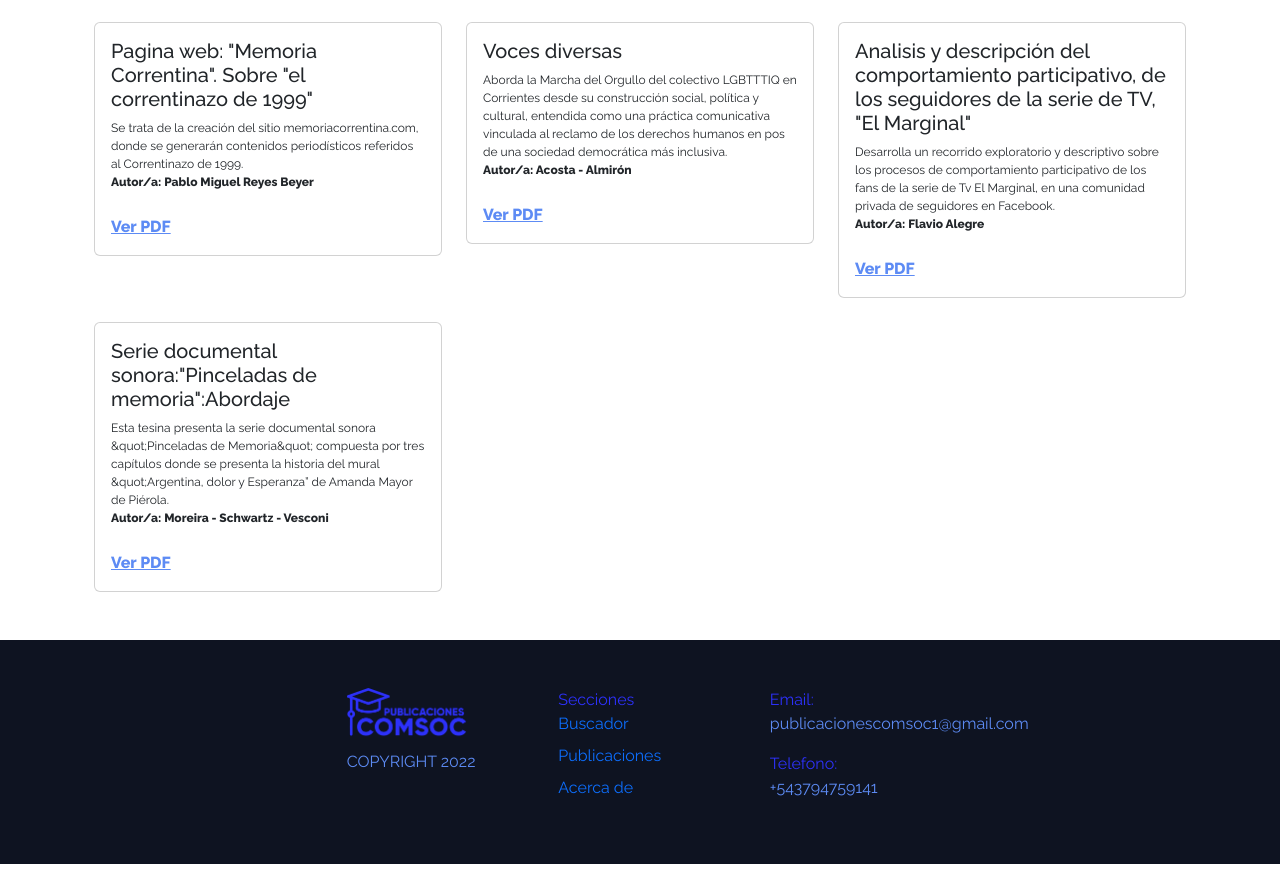
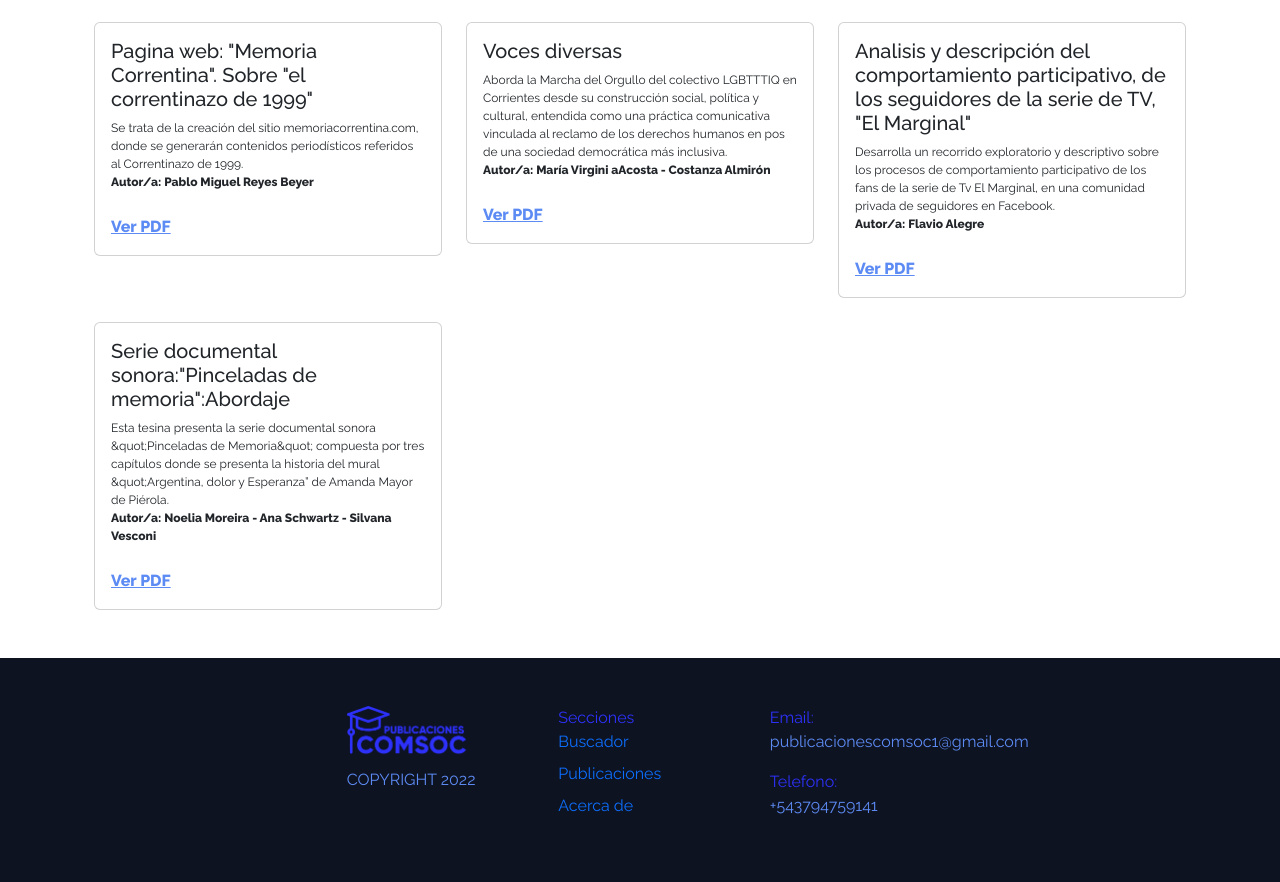
Before and after one commit to diegodg91/publicacionescomsoc, a React (Create React App) app: page /buscador in a window 1280 px wide. Shown: the part 977-1859 px from the top of the page. Built offline with nearby package versions, Linux system fonts and the light colour scheme.

Commit message:
Nombres de autores

```diff
--- a/src/Data/FakeApi.js
+++ b/src/Data/FakeApi.js
@@ -74,7 +74,7 @@ const documentos = [
                             {
                                 id:'8',
                                 categoria: 'produccion comunicacional',
-                                autor: 'Acosta - Almirón',
+                                autor: 'María Virgini aAcosta - Costanza Almirón',
                                 idCategoria: '08',
                                 titulo:'Voces diversas',
                                 descripcion:'Aborda la Marcha del Orgullo del colectivo LGBTTTIQ en Corrientes desde su construcción social, política y cultural, entendida como una práctica comunicativa vinculada al reclamo de los derechos humanos en pos de una sociedad democrática más inclusiva.',
@@ -94,7 +94,7 @@ const documentos = [
                                     {
                                         id:'10',
                                         categoria: 'produccion comunicacional',
-                                        autor: 'Moreira - Schwartz - Vesconi',
+                                        autor: 'Noelia Moreira - Ana Schwartz - Silvana Vesconi',
                                         idCategoria: '10',
                                         titulo:'Serie documental sonora:"Pinceladas de memoria":Abordaje',
                                         descripcion:'Esta tesina presenta la serie documental sonora &quot;Pinceladas de Memoria&quot; compuesta por tres capítulos donde se presenta la historia del mural &quot;Argentina, dolor y Esperanza” de Amanda Mayor de Piérola.',
--- a/src/Pages/Home.js
+++ b/src/Pages/Home.js
@@ -28,7 +28,7 @@ const Home = () => {
 
             <div className="col-sm-12 col-md-4">
             <h2 className="fw-bold text-uppercase text-secondary">espacio multimedia</h2>
-            <p className="fw-semibold fs-5 mb-5">Streaming, videos, audios y mas</p>
+            <p className="fw-semibold fs-5 mb-5">Streaming, videos, audios y mas..</p>
             <Link className="fs-5 text-dark p-3 border rounded-3 border-dark" to='/multimedia' style={{textDecoration: "none"}}>Conoce más  <i class="bi bi-arrow-right"></i></Link>
 
             </div>
```
